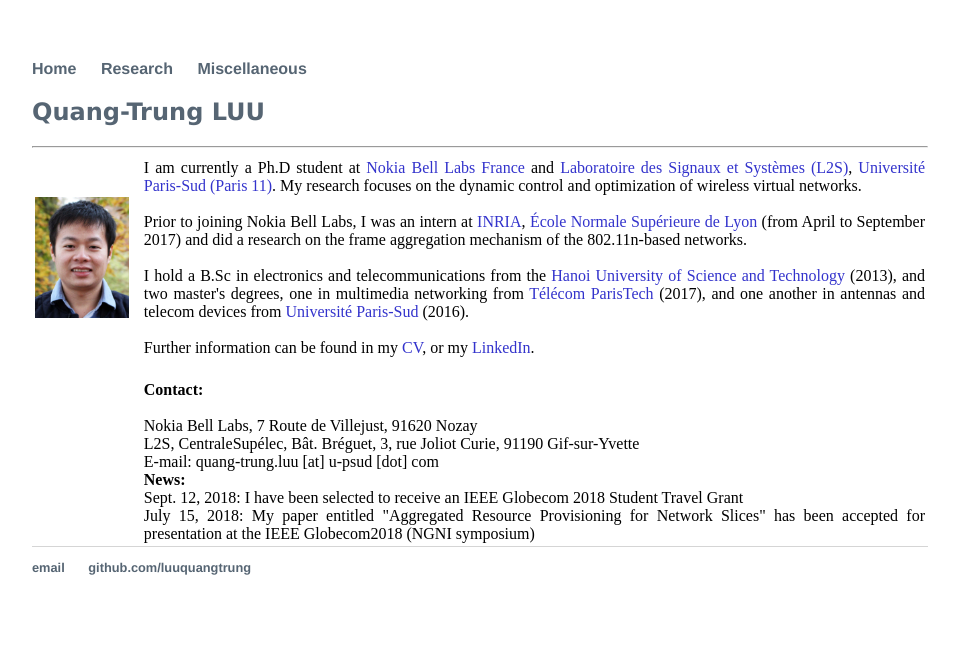
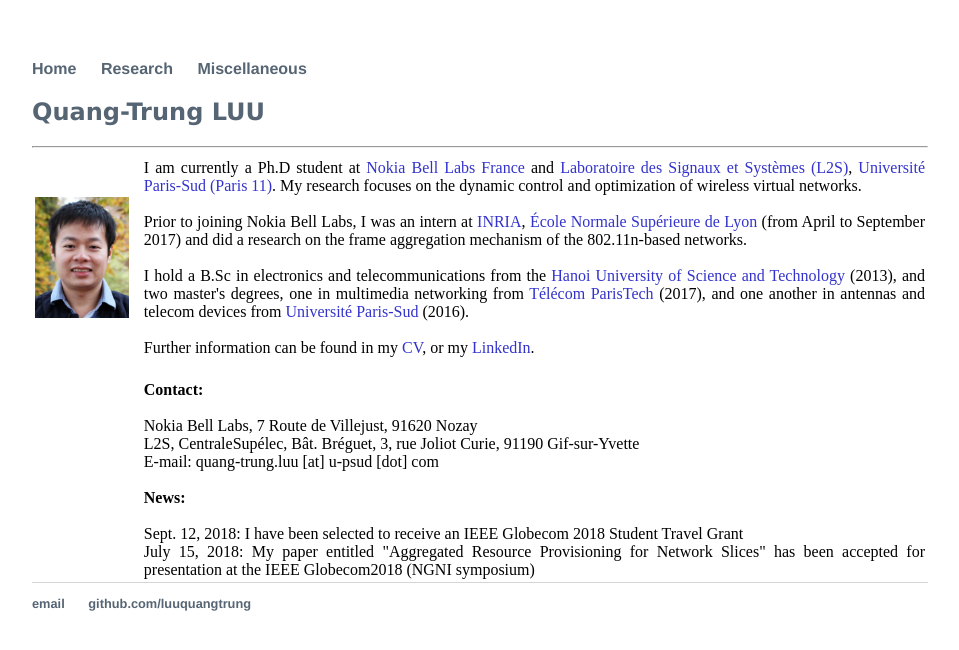
Before and after one commit to luuquangtrung/luuquangtrung.github.io_v1, a Jekyll site: the page built from index.html, in a window 1280 px wide. Shown: the top 650 px of the page, without its empty margins (160-1119 px from the left). Built offline with Jekyll 4.4.1, drawn with Linux system fonts in a browser that asks for light colours.

Commit message:
Update index.html

```diff
--- a/index.html
+++ b/index.html
@@ -49,15 +49,15 @@
 			<div>&nbsp;</div>
 			<b>Contact:</b>
 			<div>&nbsp;</div>
-
-			<div>
 			Nokia Bell Labs, 7 Route de Villejust, 91620 Nozay
 			<div>
 			L2S, CentraleSupélec, Bât. Bréguet, 3, rue Joliot Curie, 91190 Gif-sur-Yvette
 			<div>
 			E-mail: quang-trung.luu [at] u-psud [dot] com
 			<div>
+			<div>&nbsp;</div>
 			<b>News:</b>
+			<div>&nbsp;</div>
 			<div>
 			Sept. 12, 2018: I have been selected to receive an IEEE Globecom 2018 Student Travel Grant <div>
 			<div>
```
